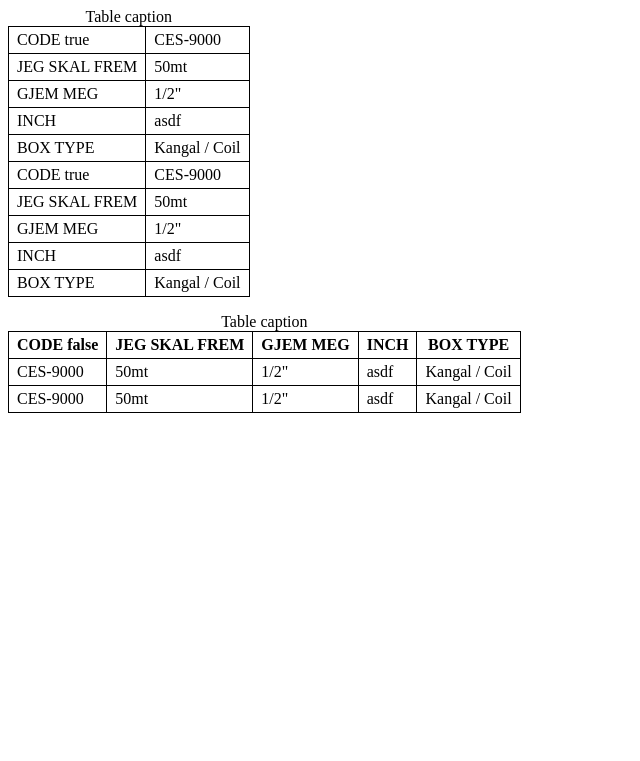
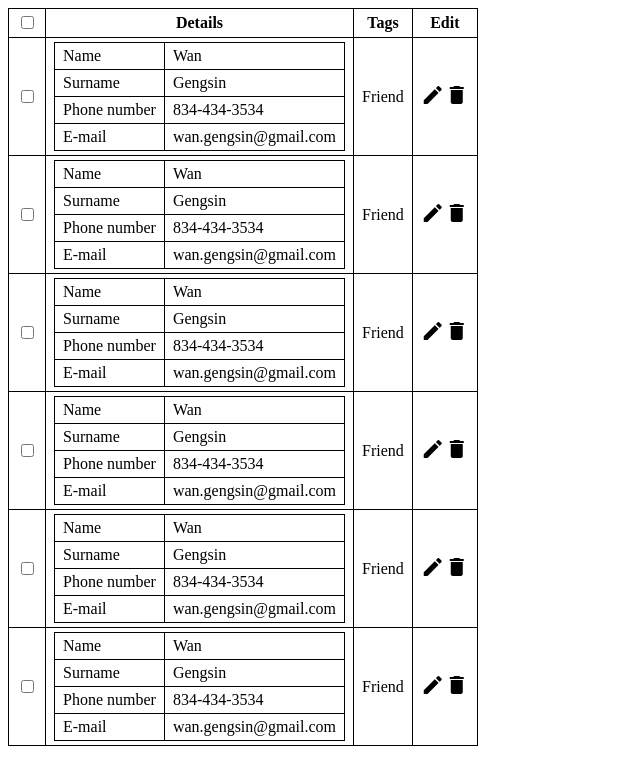
Before and after one commit to lebbe/pocota, a React (Vite) app: page / in a window 1280 px wide. Shown: the top 761 px of the page, without its empty margins (0-640 px from the left). Built offline with nearby package versions, Linux system fonts and the light colour scheme.

Commit message:
Promote columns to front or back of the table, for rotated tables.

```diff
--- a/index.html
+++ b/index.html
@@ -3,6 +3,10 @@
   <head>
     <meta charset="UTF-8" />
     <meta name="viewport" content="width=device-width, initial-scale=1.0" />
+    <link
+      href="//fonts.googleapis.com/icon?family=Material+Icons"
+      rel="stylesheet"
+    />
     <title>Vite App</title>
   </head>
   <body>
--- a/src/App.tsx
+++ b/src/App.tsx
@@ -35,12 +35,63 @@ function ExampleTable(props: { mobile: boolean }) {
   )
 }
 
+function ContactsTable({ mobile }: { mobile: boolean }) {
+  const haha = [1, 2, 3, 4, 5, 6]
+  const [selected, setSelected] = useState([!1, !1, !1, !1, !1, !1])
+  return (
+    <Table mobile={mobile}>
+      <Thead>
+        <Tr>
+          <Th front>
+            <input type="checkbox" />
+          </Th>
+          <Th>Name</Th>
+          <Th>Surname</Th>
+          <Th>Phone number</Th>
+          <Th>E-mail</Th>
+          <Th back>Tags</Th>
+          <Th back>Edit</Th>
+        </Tr>
+      </Thead>
+      <Tbody>
+        {haha.map((a) => (
+          <Tr key={a}>
+            <Td>
+              <input
+                type="checkbox"
+                checked={selected[a]}
+                onChange={function (e) {
+                  const newSelected = [...selected]
+                  console.log(e.target.checked)
+                  newSelected[a] = e.target.checked
+                  setSelected(newSelected)
+                }}
+              />
+            </Td>
+            <Td>Wan</Td>
+            <Td>Gengsin</Td>
+            <Td>834-434-3534</Td>
+            <Td>wan.gengsin@gmail.com</Td>
+            <Td>
+              <span>Friend</span>
+            </Td>
+            <Td>
+              <span className="material-icons">mode_edit</span>
+              <span className="material-icons">delete</span>
+            </Td>
+          </Tr>
+        ))}
+      </Tbody>
+    </Table>
+  )
+}
+
 function App() {
   return (
     <div className="App">
-      <ExampleTable mobile={true}></ExampleTable>
+      <ContactsTable mobile={true}></ContactsTable>
       <p />
-      <ExampleTable mobile={false}></ExampleTable>
+      <ContactsTable mobile={false}></ContactsTable>
     </div>
   )
 }
--- a/src/PTable.tsx
+++ b/src/PTable.tsx
@@ -17,6 +17,8 @@ import {
 
 export type Header = {
   content: ReactNode
+  frontPromoted?: boolean
+  backPromoted?: boolean
 }
 
 /**
@@ -32,37 +34,37 @@ export type PTableJanitor = {
   headers: Header[]
   insideHead: boolean
   currentIndex: number
+  frontElement?: ReactNode
+  backElements: ReactNode[]
 }
 
 type TableContextType = {
   mobile: boolean
-  numberOfHeads: number
   janitor: React.MutableRefObject<PTableJanitor>
 }
 
 const TableContext = React.createContext<TableContextType>({
   mobile: false,
-  numberOfHeads: 0,
   // @ts-expect-error cannot initialize with useRef outside of hooks/component
   janitor: undefined,
 })
 
-export function Table(props: TableProps & { mobile: boolean }) {
-  const { mobile, ...rest } = props
-
+export function Table({ mobile, ...props }: TableProps & { mobile: boolean }) {
   return (
     <TableContext.Provider
       value={{
         mobile,
-        numberOfHeads: 0,
+
         janitor: useRef<PTableJanitor>({
           currentIndex: 0,
           headers: [],
           insideHead: false,
+          frontElement: null,
+          backElements: [],
         }),
       }}
     >
-      <table {...rest} />
+      <table {...props} />
     </TableContext.Provider>
   )
 }
@@ -76,53 +78,106 @@ export function Thead(props: TheadProps) {
   return <thead {...props} />
 }
 
-export function Th(props: ThProps) {
-  const context = useContext(TableContext)
-  const janitor = context.janitor.current
-
-  useLayoutEffect(function () {
-    janitor.headers.push({
-      content: props.children,
-    })
-  }, [])
-
-  return !context.mobile ? <th {...props} /> : null
-}
-
 export function Tbody(props: TbodyProps) {
   const context = useContext(TableContext)
   const janitor = context.janitor.current
   const ref = useRef(null)
-  context.numberOfHeads = janitor.headers.length
   janitor.insideHead = false
 
-  if (context.mobile) {
-    return <>{props.children}</>
-  }
   return <tbody ref={ref} {...props} />
 }
 
 export function Tr(props: TrProps) {
   const context = useContext(TableContext)
   const janitor = context.janitor.current
+  const [front, setFront] = useState<ReactNode>([])
+  const [back, setBack] = useState<ReactNode[]>([])
+  const [inHead, setInHead] = useState(janitor.insideHead)
+
+  useLayoutEffect(function () {
+    const janitor = context.janitor.current
+    setFront(janitor.frontElement)
+    setBack(janitor.backElements)
+    janitor.frontElement = null
+    janitor.backElements = []
+  }, [])
 
   if (context.mobile) {
-    if (janitor.insideHead) {
+    if (inHead) {
       // Not actually rendering anything, just gathering intel on heads
-      return <>{props.children}</>
+      return <tr>{props.children}</tr>
     }
-    return <tbody>{props.children}</tbody>
+    return (
+      <tr {...props}>
+        {front != null && <td>{front}</td>}
+        <td>
+          <table>
+            <tbody>{props.children}</tbody>
+          </table>
+        </td>
+        {back.map((content, i) => (
+          <td key={i}>{content}</td>
+        ))}
+      </tr>
+    )
   }
   return <tr {...props} />
 }
 
+export function Th({
+  front,
+  back,
+  ...rest
+}: ThProps & { front?: boolean; back?: boolean }) {
+  const context = useContext(TableContext)
+  const janitor = context.janitor.current
+
+  useLayoutEffect(function () {
+    janitor.headers.push({
+      content: rest.children,
+      frontPromoted: front,
+      backPromoted: back,
+    })
+  }, [])
+
+  if (context.mobile) {
+    if (front) {
+      return (
+        <>
+          <th>{rest.children}</th>
+          <th>Details</th>
+        </>
+      )
+    }
+    if (back) {
+      return <th>{rest.children}</th>
+    }
+  }
+
+  return !context.mobile ? <th {...rest} /> : null
+}
 export function Td(props: TdProps) {
   const context = useContext(TableContext)
   const [headerElement, setHeaderElement] = useState<ReactNode>(null)
+  const [promoted, setPromoted] = useState(false)
 
   useLayoutEffect(function () {
     const janitor = context.janitor.current
-    setHeaderElement(janitor.headers[janitor.currentIndex++].content)
+    const header = janitor.headers[janitor.currentIndex++]
+    setHeaderElement(header.content)
+
+    if (header.backPromoted) {
+      janitor.backElements.push(props.children)
+      setPromoted(true)
+    }
+
+    if (header.frontPromoted) {
+      if (janitor.frontElement !== null) {
+        throw 'You can only promote one column to the front.'
+      }
+      janitor.frontElement = props.children
+      setPromoted(true)
+    }
 
     if (janitor.currentIndex === janitor.headers.length) {
       janitor.currentIndex = 0
@@ -130,6 +185,9 @@ export function Td(props: TdProps) {
   }, [])
 
   if (context.mobile) {
+    if (promoted) {
+      return null
+    }
     return (
       <tr>
         <td>{headerElement}</td>
```
